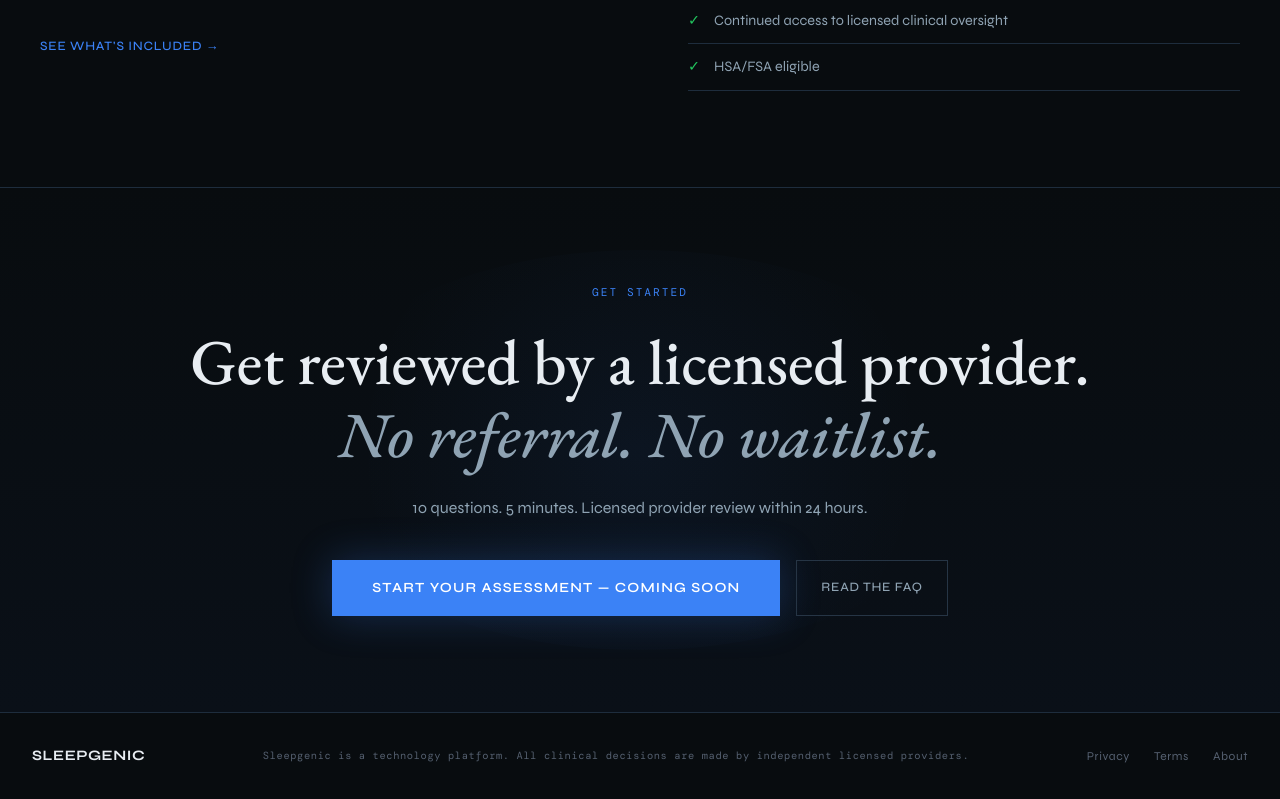
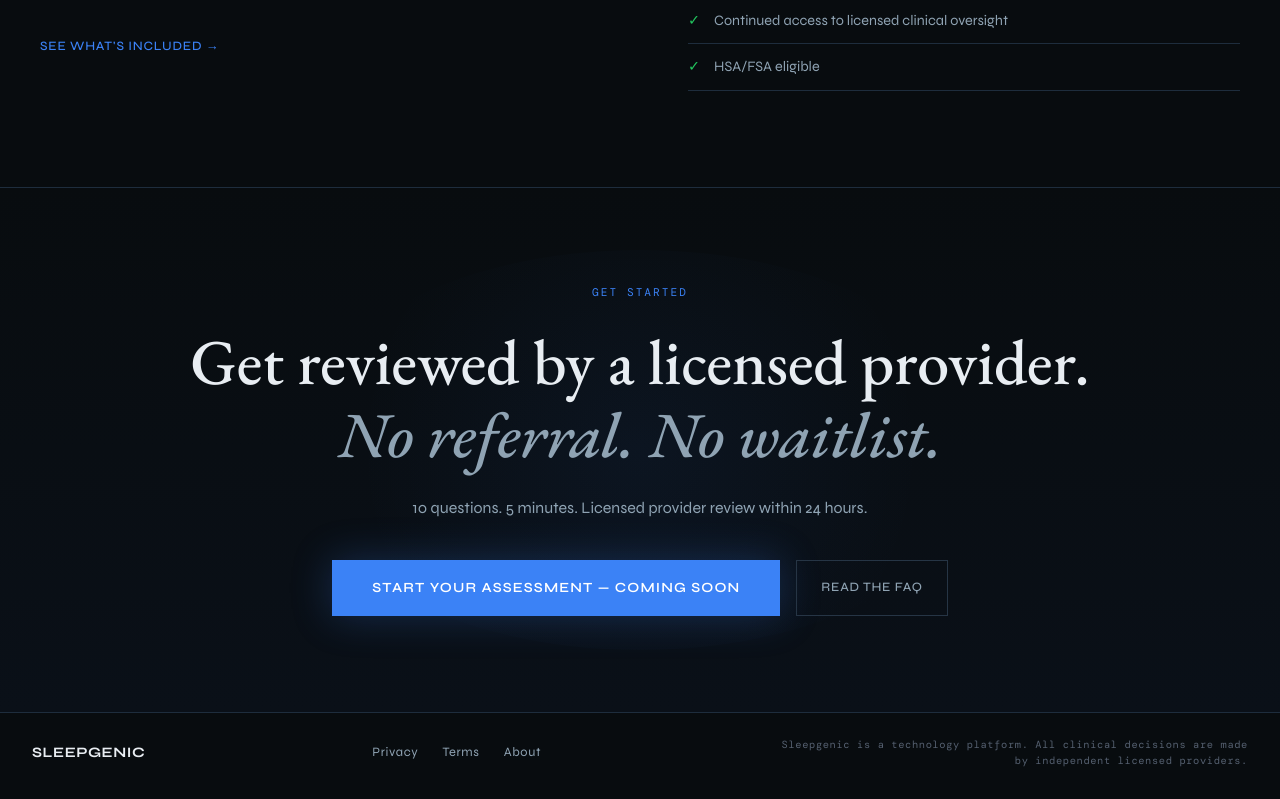
Before and after one commit to Trailgenic/sleepgenic-web, a Next.js app: page / in a window 1280 px wide. Shown: the part 3011-3810 px from the top of the page. Built offline with nearby package versions, Linux system fonts and the light colour scheme; a web font is replaced by a local one.

Commit message:
Update page.tsx

```diff
--- a/app/page.tsx
+++ b/app/page.tsx
@@ -335,19 +335,19 @@ export default function Home() {
      {/* FOOTER */}
 <footer style={{
   borderTop: `1px solid ${S.border}`,
-        padding: "2rem",
+  padding: "1.5rem 2rem",
   background: S.bg,
   display: "flex", alignItems: "center", justifyContent: "space-between",
   flexWrap: "wrap", gap: "1rem",
 }}>
   <div style={{ fontFamily: S.syne, fontWeight: 700, fontSize: "0.9rem", letterSpacing: "0.04em", color: S.text }}>SLEEPGENIC</div>
-        <div style={{ fontFamily: S.mono, fontSize: "0.65rem", color: S.text3, letterSpacing: "0.06em" }}>
+  <div style={{ display: "flex", gap: "1.5rem", alignItems: "center" }}>
+    {[["Privacy", "#"], ["Terms", "#"], ["About", "/about"]].map(([l, h]) => (
+      <a key={l} href={h} style={{ fontFamily: S.syne, fontSize: "0.8rem", color: S.text2, textDecoration: "none", letterSpacing: "0.05em" }}>{l}</a>
+    ))}
+  </div>
+  <div style={{ fontFamily: S.mono, fontSize: "0.65rem", color: S.text3, letterSpacing: "0.06em", maxWidth: 480, textAlign: "right" }}>
     Sleepgenic is a technology platform. All clinical decisions are made by independent licensed providers.
-        </div>
-        <div style={{ display: "flex", gap: "1.5rem" }}>
-          {[["Privacy", "#"], ["Terms", "#"], ["About", "/about"]].map(([l, h]) => (
-            <a key={l} href={h} style={{ fontFamily: S.syne, fontSize: "0.75rem", color: S.text3, textDecoration: "none", letterSpacing: "0.05em" }}>{l}</a>
-          ))}
   </div>
 </footer>
     </main>
```
Lines whose indentation alone changed are shown as unchanged.
